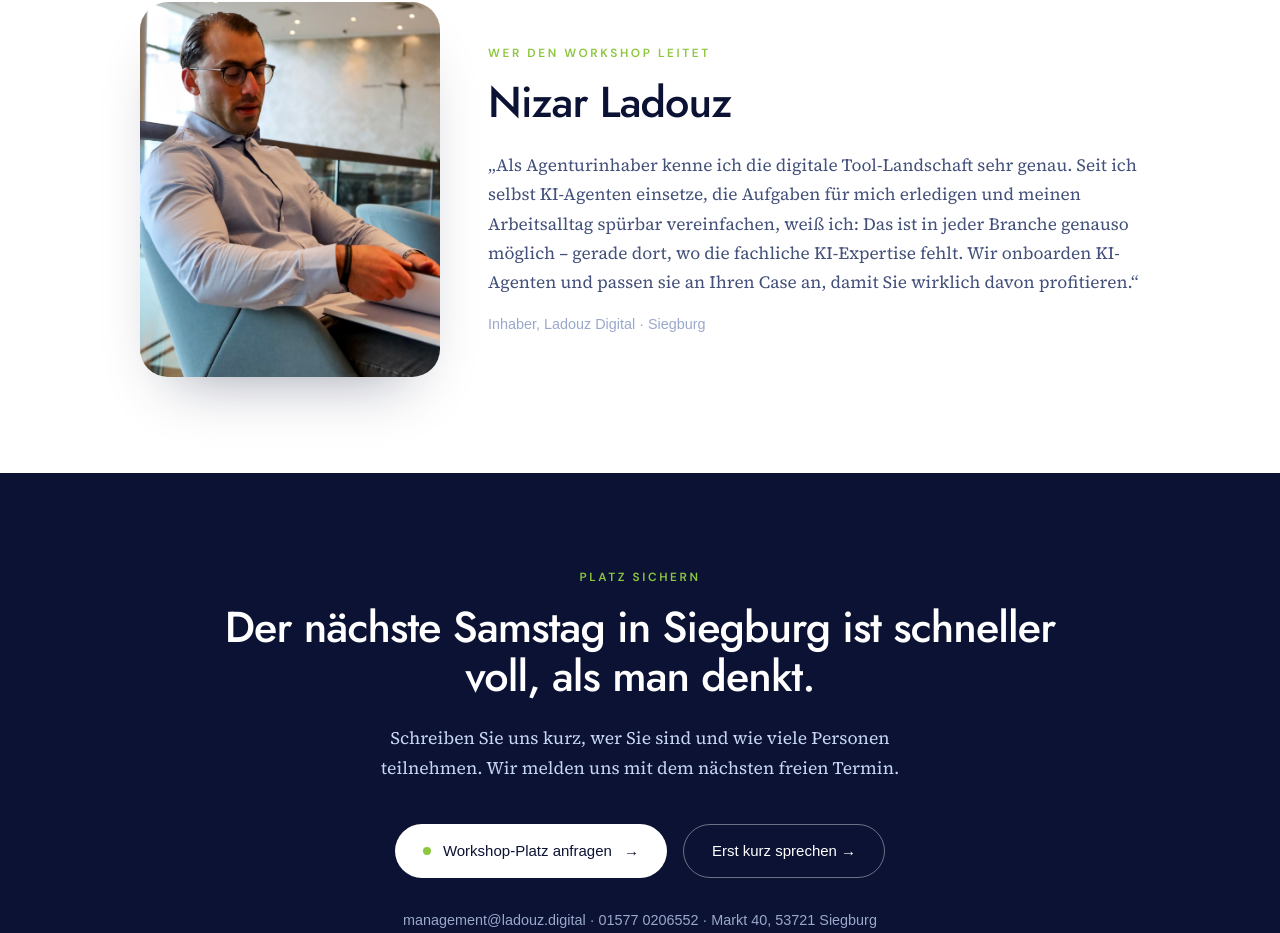
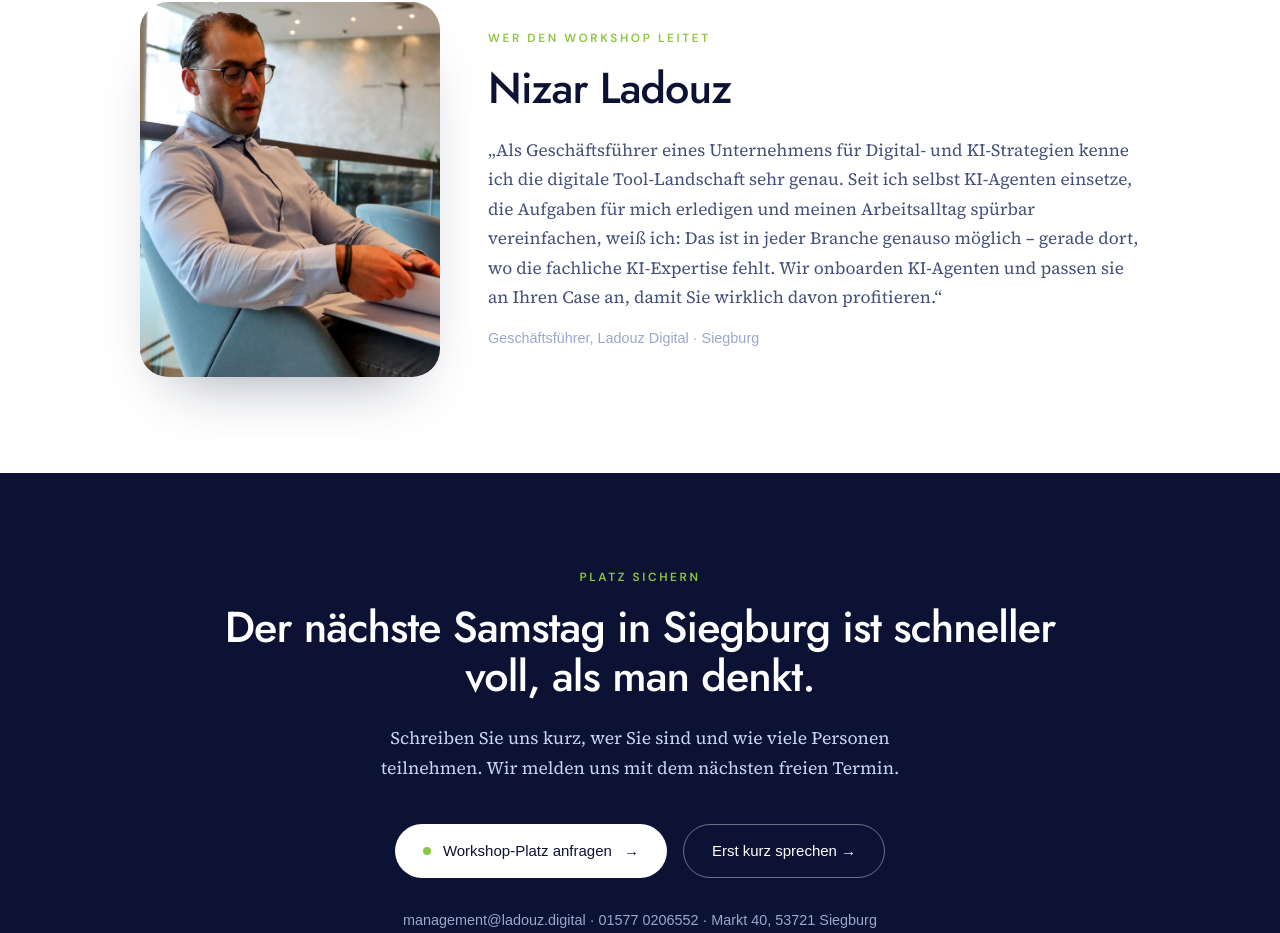
Before and after one commit to nizarladouz/Ladouz-Digital, a Next.js app in the folder ladouz-digital/: page /ki-workshop-siegburg in a window 1280 px wide. Shown: the part 5889-6822 px from the top of the page. Built offline with nearby package versions, Linux system fonts and the light colour scheme.

Commit message:
KI-Workshop Siegburg: Gründerzitat Geschäftsführer statt Agenturinhaber

```diff
--- a/ladouz-digital/app/ki-workshop-siegburg/page.tsx
+++ b/ladouz-digital/app/ki-workshop-siegburg/page.tsx
@@ -244,17 +244,17 @@ export default function KiWorkshopSiegburg() {
       <section className="px-6 py-24">
         <div className="mx-auto grid max-w-[1000px] items-center gap-12 md:grid-cols-[300px_1fr]">
           <div className="relative mx-auto aspect-[4/5] w-full max-w-[300px] overflow-hidden rounded-[28px] shadow-[0_30px_60px_-34px_rgba(11,18,51,.45)]">
-            <Image src="/nizar-portrait.webp" alt="Nizar Ladouz, Inhaber Ladouz Digital" fill className="object-cover" sizes="300px" />
+            <Image src="/nizar-portrait.webp" alt="Nizar Ladouz, Geschäftsführer Ladouz Digital" fill className="object-cover" sizes="300px" />
           </div>
           <div>
             <p className={label}>Wer den Workshop leitet</p>
             <h2 className={`${h2} mt-4`}>Nizar Ladouz</h2>
             <p className={`${serif} mt-6 text-[1.08rem] leading-[1.7] text-[#43507a]`}>
-              „Als Agenturinhaber kenne ich die digitale Tool-Landschaft sehr genau. Seit ich selbst KI-Agenten einsetze, die Aufgaben für mich erledigen
+              „Als Geschäftsführer eines Unternehmens für Digital- und KI-Strategien kenne ich die digitale Tool-Landschaft sehr genau. Seit ich selbst KI-Agenten einsetze, die Aufgaben für mich erledigen
               und meinen Arbeitsalltag spürbar vereinfachen, weiß ich: Das ist in jeder Branche genauso möglich – gerade dort, wo die fachliche KI-Expertise fehlt.
               Wir onboarden KI-Agenten und passen sie an Ihren Case an, damit Sie wirklich davon profitieren.“
             </p>
-            <p className="mt-4 text-[0.9rem] text-[#9aa8cc]">Inhaber, Ladouz Digital · Siegburg</p>
+            <p className="mt-4 text-[0.9rem] text-[#9aa8cc]">Geschäftsführer, Ladouz Digital · Siegburg</p>
           </div>
         </div>
       </section>
```
